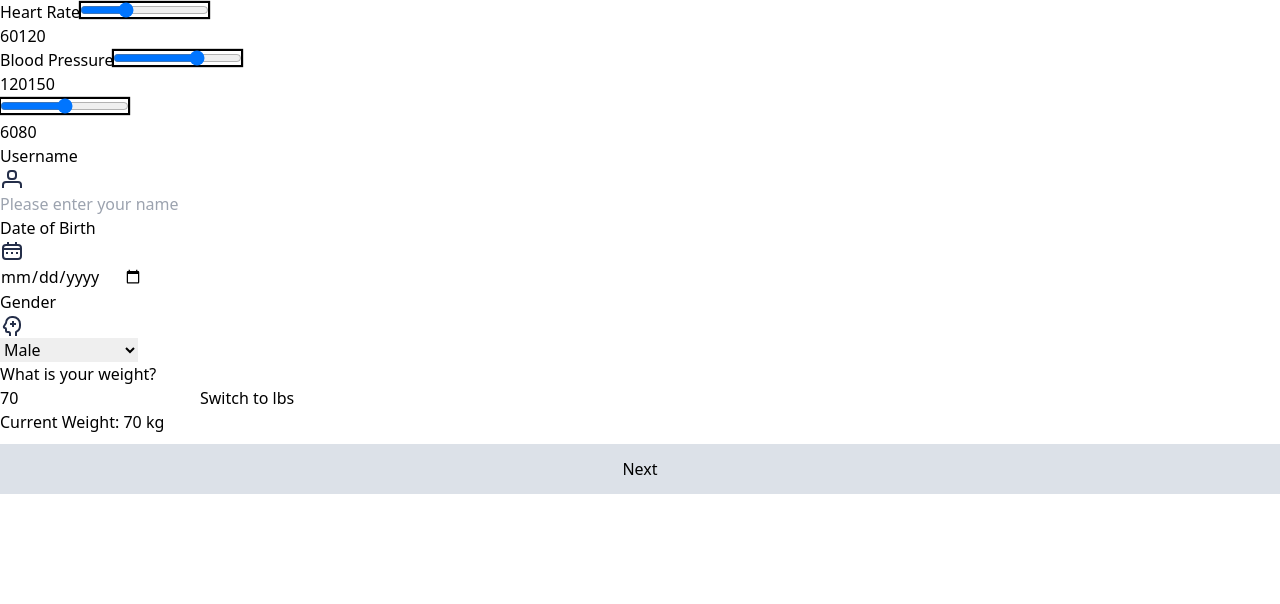
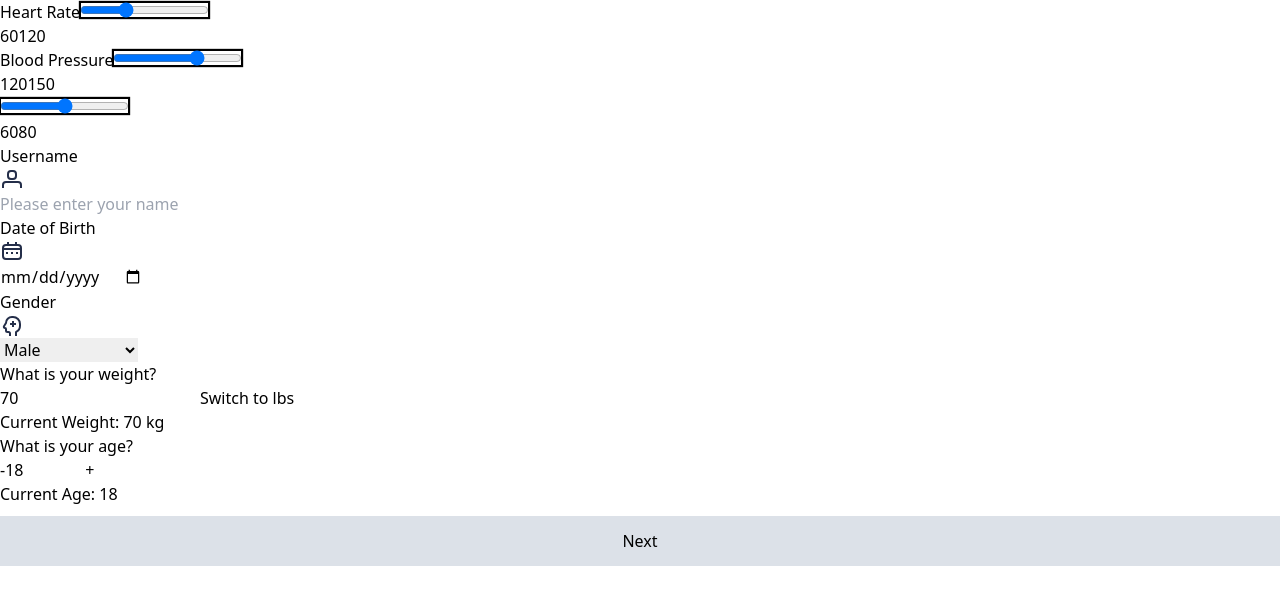
Before and after one commit to HUSS41N/jivi, a React (Vite) app: page / in a window 1280 px wide. Shown: the top 604 px of the page. Built offline with nearby package versions, Linux system fonts and the light colour scheme.

Commit message:
Basic Age selector

```diff
--- /dev/null
+++ b/src/components/AgeSelector/AgeSelector.jsx
@@ -0,0 +1,56 @@
+import React, { useState } from 'react';
+
+const AgeSelector = ({ initialAge = 18, minAge = 0, maxAge = 120 }) => {
+  const [age, setAge] = useState(initialAge);
+
+  const handleAgeChange = (e) => {
+    const newAge = parseInt(e.target.value, 10);
+    if (newAge >= minAge && newAge <= maxAge) {
+      setAge(newAge);
+    }
+  };
+
+  const incrementAge = () => {
+    setAge(prevAge => (prevAge < maxAge ? prevAge + 1 : prevAge));
+  };
+
+  const decrementAge = () => {
+    setAge(prevAge => (prevAge > minAge ? prevAge - 1 : prevAge));
+  };
+
+  return (
+    <div className="flex flex-col items-center space-y-4 p-4">
+      <h1 className="text-xl font-bold">What is your age?</h1>
+      <div className="flex items-center space-x-3">
+        <button
+          onClick={decrementAge}
+          className="px-4 py-2 bg-gray-300 text-gray-800 rounded hover:bg-gray-400 transition duration-300"
+          aria-label="Decrease age"
+        >
+          -
+        </button>
+        <input
+          type="number"
+          value={age}
+          onChange={handleAgeChange}
+          className="form-input px-4 py-2 border border-gray-300 rounded text-center focus:outline-none focus:ring-2 focus:ring-blue-500 focus:border-transparent"
+          min={minAge}
+          max={maxAge}
+          style={{ width: '80px' }} // Controlling the width of the input field
+        />
+        <button
+          onClick={incrementAge}
+          className="px-4 py-2 bg-gray-300 text-gray-800 rounded hover:bg-gray-400 transition duration-300"
+          aria-label="Increase age"
+        >
+          +
+        </button>
+      </div>
+      <div className="text-center">
+        Current Age: {age}
+      </div>
+    </div>
+  );
+};
+
+export default AgeSelector;
--- a/src/pages/details/Details.jsx
+++ b/src/pages/details/Details.jsx
@@ -8,6 +8,7 @@ import DateOfBirthInput from "../../components/DateOfBirthInput/DateOfBirthInput
 import SelectInput from "../../components/SelectInput/SelectInput";
 import Button from "../../components/Button/Button";
 import WeightSelector from "../../components/WeightSelector/WeightSelector";
+import AgeSelector from "../../components/AgeSelector/AgeSelector";
 
 const Details = () => {
   const [heartRate, setHeartRate] = useState(80);
@@ -78,6 +79,7 @@ const Details = () => {
         placeholder="Select a Gender"
       />
       <WeightSelector />
+      <AgeSelector />
       <Button
         clickHandler={handleClick}
         disabled={true}
```
